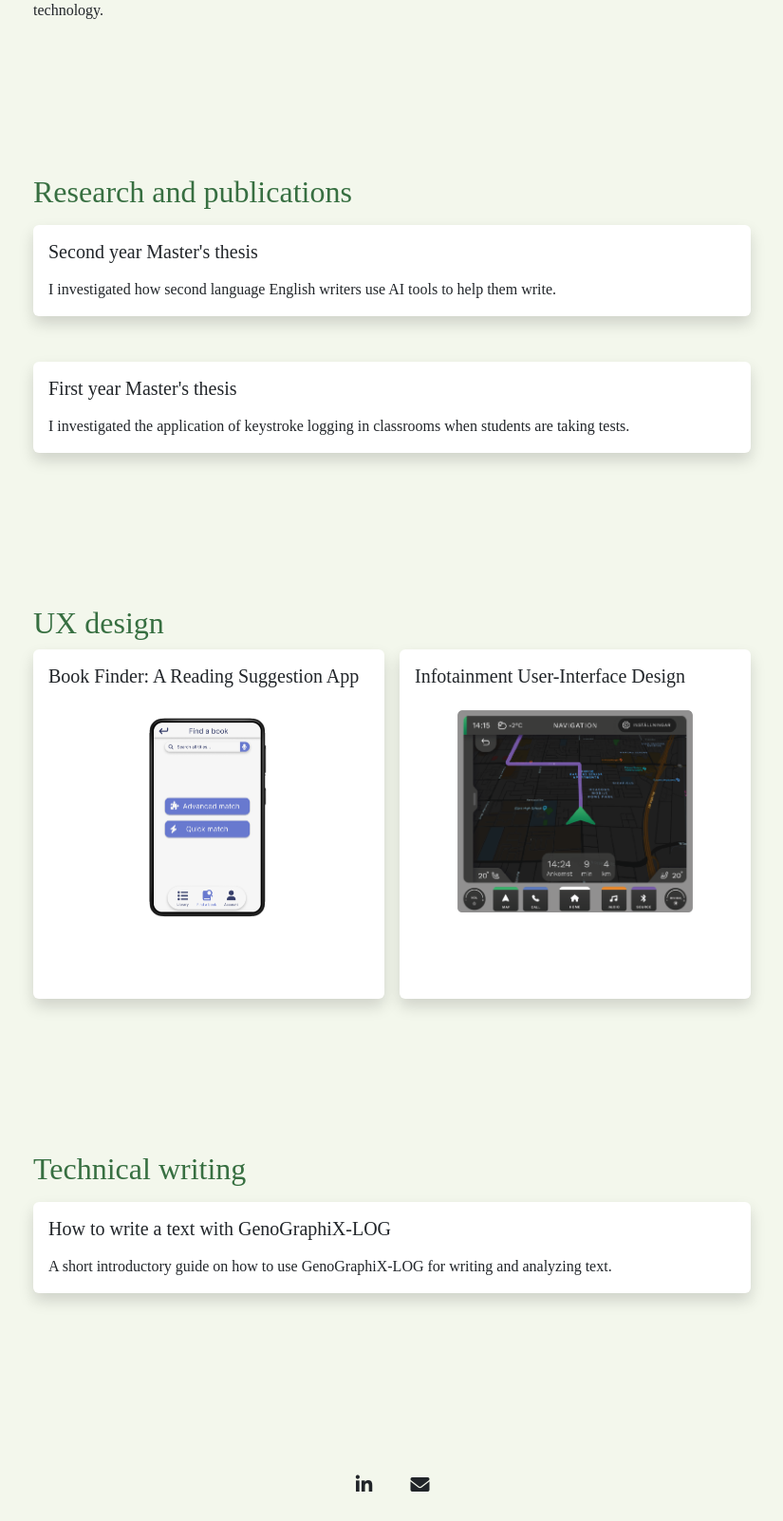
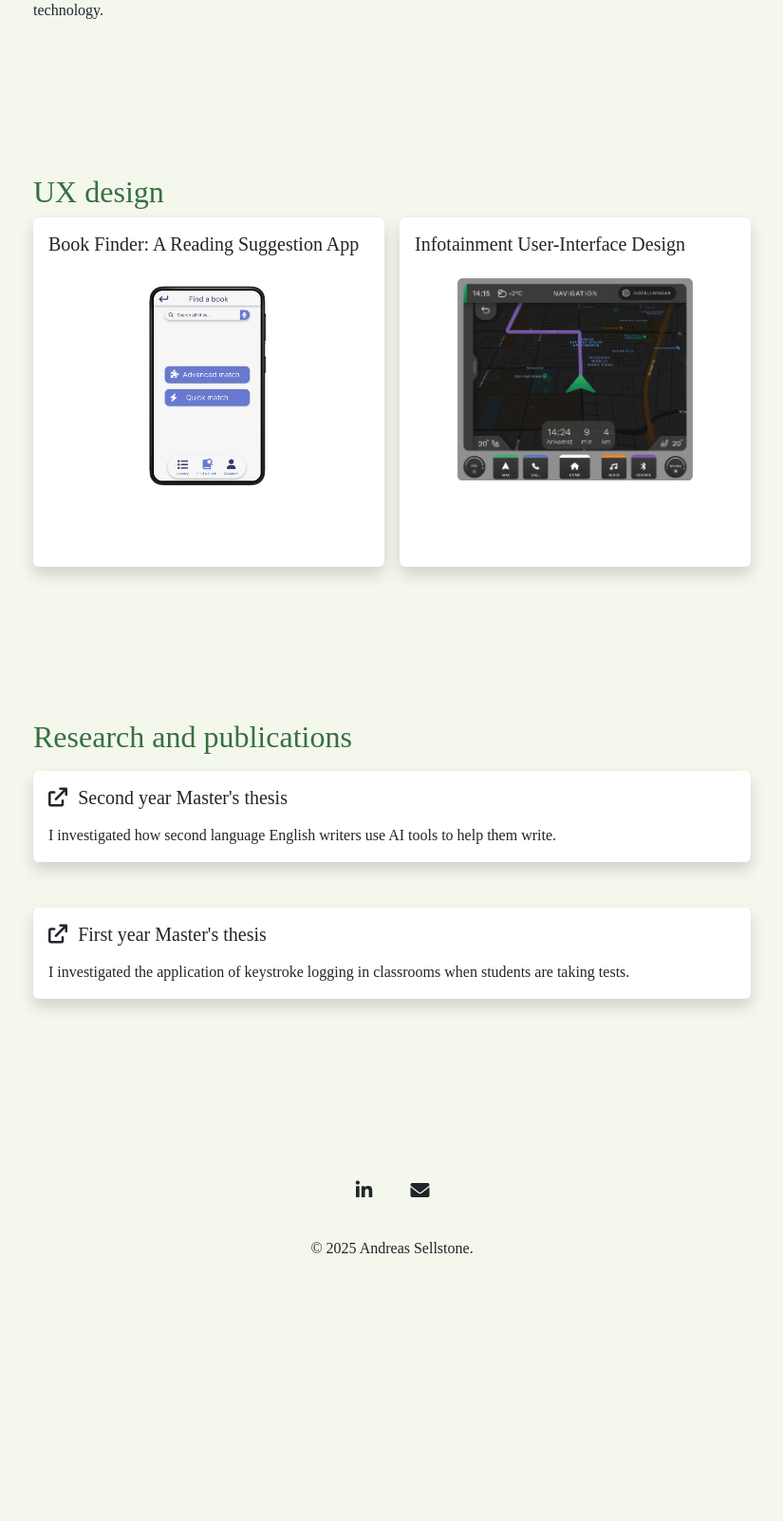
Before and after one commit to ASellstone/andreas-sellstone-website, a Flask app: page / in a window 1280 px wide. Shown: the part 1073-2675 px from the top of the page at 95% size, without its empty margins (227-1052 px from the left). After the commit the page ends 2393 px from the top, so only its background shows below. Run offline with Flask 3, Linux system fonts and the light colour scheme; some libraries are stand-ins or nearby versions; some web fonts are replaced.

Commit message:
Restructuring

```diff
--- a/templates/project_list.html
+++ b/templates/project_list.html
@@ -4,29 +4,6 @@
     <p>
     Here you can find projects, including technical writing, UX design, and academic research. Although diverse in terms of subject matter, they find common ground in the application of cognitive science to the use and development of technology.
     </p>
-</section>
-
-<!-- Research -->
-<section class="mb-12">
-    <h2 class="text-projects">Research and publications</h2>
-
-    <div class="card shadow custom-hover-shadow mb-5 mt-3">
-    <a href="{{ url_for('second_year_thesis_page') }}" class="stretched-link text-decoration-none text-dark">
-        <div class="card-body">
-        <h5 class="card-title">Second year Master's thesis</h5>
-        <p class="card-text">I investigated how second language English writers use AI tools to help them write.</p>
-        </div>
-    </a>
-    </div>
-
-    <div class="card shadow custom-hover-shadow mb-5 mt-3">
-        <a href="{{ url_for('first_year_thesis_page') }}" class="stretched-link text-decoration-none text-dark">
-            <div class="card-body">
-                <h5 class="card-title">First year Master's thesis</h5>
-                <p class="card-text">I investigated the application of keystroke logging in classrooms when students are taking tests.</p>
-            </div>
-        </a>
-    </div>
 </section>
 
 <!-- UX Design -->
@@ -69,8 +46,31 @@
     </div>
 </section>
 
+<!-- Research -->
+<section class="mb-12">
+    <h2 class="text-projects">Research and publications</h2>
+
+    <div class="card shadow custom-hover-shadow mb-5 mt-3">
+    <a href="https://urn.kb.se/resolve?urn=urn:nbn:se:umu:diva-227362" target="_blank" class="stretched-link text-decoration-none text-dark">
+        <div class="card-body">
+        <h5 class="card-title"><i class="fa-solid fa-arrow-up-right-from-square" style="padding-right: 0.7rem;"></i>Second year Master's thesis</h5>
+        <p class="card-text">I investigated how second language English writers use AI tools to help them write.</p>
+        </div>
+    </a>
+    </div>
+
+    <div class="card shadow custom-hover-shadow mb-5 mt-3">
+        <a href="https://urn.kb.se/resolve?urn=urn:nbn:se:umu:diva-210609" target="_blank" class="stretched-link text-decoration-none text-dark">
+            <div class="card-body">
+                <h5 class="card-title"><i class="fa-solid fa-arrow-up-right-from-square" style="padding-right: 0.7rem;"></i>First year Master's thesis</h5>
+                <p class="card-text">I investigated the application of keystroke logging in classrooms when students are taking tests.</p>
+            </div>
+        </a>
+    </div>
+</section>
+
 <!-- Technical Writing -->
-<section class="mb-12">
+<!-- <section class="mb-12">
     <h2 class="text-projects">Technical writing</h2>
     <div class="card shadow custom-hover-shadow mb-5 mt-3">
         <a href="{{ url_for('ggxlog_how_to_page') }}" class="stretched-link text-decoration-none text-dark">
@@ -80,4 +80,4 @@
             </div>
         </a>
     </div>
-</section>
+</section> -->
```
